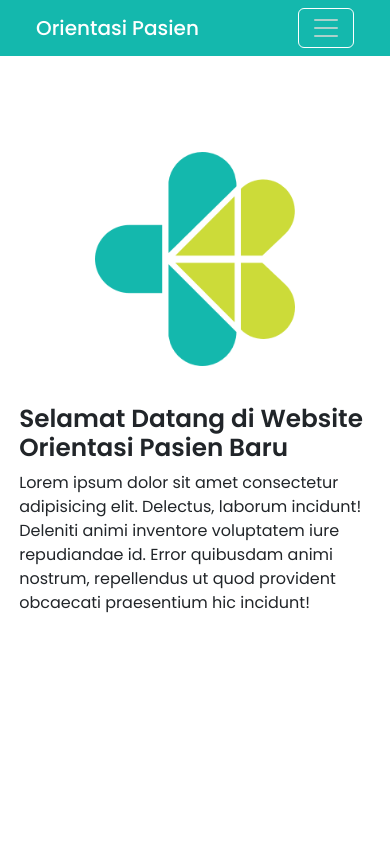
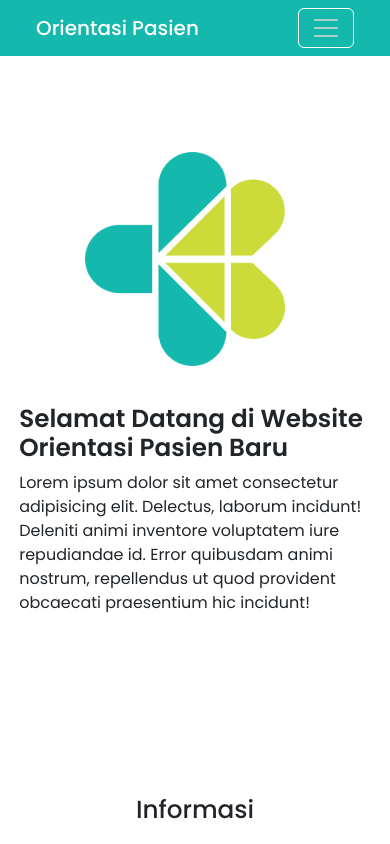
Before and after one commit to fadhilahhfdz/web-orientasi-pasien-baru, a website: page index.html in a window 390 px wide. Shown: the top 844 px of the page. Drawn offline with Linux system fonts and the light colour scheme.

Commit message:
min height

```diff
--- a/assets/css/style.css
+++ b/assets/css/style.css
@@ -2,6 +2,11 @@
 
 * {
   font-family: "Poppins", serif;
+}
+
+.home {
+  max-height: fit-content;
+  margin-bottom: 20px;
 }
 
 .hero {
@@ -89,7 +94,6 @@ footer {
 
   .submenu {
     padding: 0 !important;
-
   }
 
   .card {
@@ -98,9 +102,14 @@ footer {
 
   .card .teks p {
     font-size: small;
+    font-weight: 500;
   }
 
   .custom-icon {
     font-size: 50px;
   }
+
+  .logo {
+    margin-right: 20px;
+  }
 }
--- a/index.html
+++ b/index.html
@@ -39,8 +39,8 @@
     </header>
 
     <main>
-      <section id="home" class="home">
-        <div class="container w-100 vh-100">
+      <section id="home">
+        <div class="home container w-100 vh-100">
           <div class="swiper">
             <div class="swiper-wrapper">
               <div class="swiper-slide">
@@ -59,7 +59,7 @@
                       praesentium hic incidunt!
                     </p>
                   </div>
-                  <div class="col-5 mt-5 d-flex justify-content-center">
+                  <div class="logo col-5 mt-5 d-flex justify-content-center">
                     <img src="assets/img/logo.png" alt="logo" width="350" />
                   </div>
                 </div>
```
